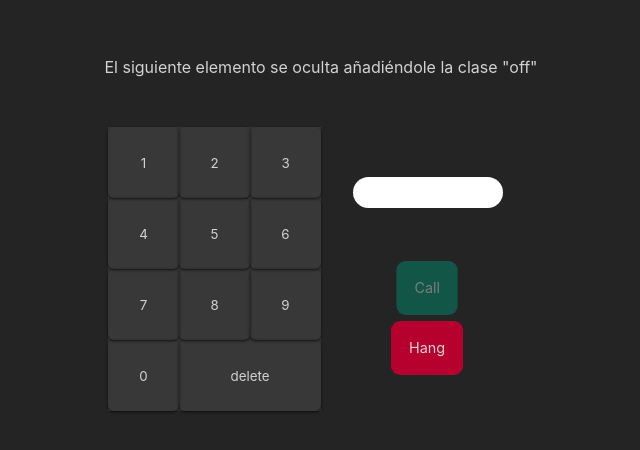
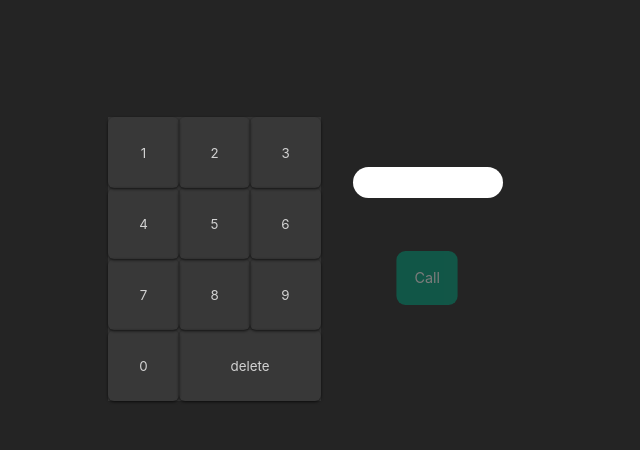
Before and after one commit to Laulhus/w4ch3-edgaralcolea, a React (Create React App) app: page / in a window 1280 px wide. Shown: the part 166-616 px from the top of the page, without its empty margins (319-959 px from the left). Built offline with nearby package versions, Linux system fonts and the light colour scheme.

Commit message:
Fixed errors

```diff
--- a/src/App.js
+++ b/src/App.js
@@ -1,6 +1,5 @@
 import "./App.css";
 import Actions from "./components/Actions/Actions";
-import Display from "./components/Display/Display";
 
 import Info from "./components/Info/Info";
 import Keyboard from "./components/Keyboard/Keyboard";
@@ -8,7 +7,6 @@ import Keyboard from "./components/Keyboard/Keyboard";
 function App() {
   return (
     <div className="container">
-      El siguiente elemento se oculta añadiéndole la clase "off"
       <Info />
       <main className="phone">
         <Keyboard />
--- a/src/components/Action/Action.js
+++ b/src/components/Action/Action.js
@@ -4,7 +4,7 @@ import PhoneContext from "../Context/PhoneContext";
 const Action = ({ className, value }) => {
   const { toggleIsCalling } = useContext(PhoneContext);
   return (
-    <a href="#" className={className} onClick={toggleIsCalling}>
+    <a href="a" className={className} onClick={toggleIsCalling}>
       {value}
     </a>
   );
--- a/src/components/Actions/Actions.js
+++ b/src/components/Actions/Actions.js
@@ -4,15 +4,18 @@ import PhoneContext from "../Context/PhoneContext";
 import Display from "../Display/Display";
 
 const Actions = () => {
-  const { markedNumbers } = useContext(PhoneContext);
+  const { markedNumbers, isCalling } = useContext(PhoneContext);
   return (
     <div className="actions">
       <Display />
-      <Action
-        className={`call ${markedNumbers.length === 9 ? "active" : ""}`}
-        value={"Call"}
-      />
-      <Action className="hang active" value={"Hang"} />
+      {isCalling ? (
+        <Action className="hang active" value={"Hang"} />
+      ) : (
+        <Action
+          className={`call ${markedNumbers.length === 9 ? "active" : ""}`}
+          value={"Call"}
+        />
+      )}
     </div>
   );
 };
```
